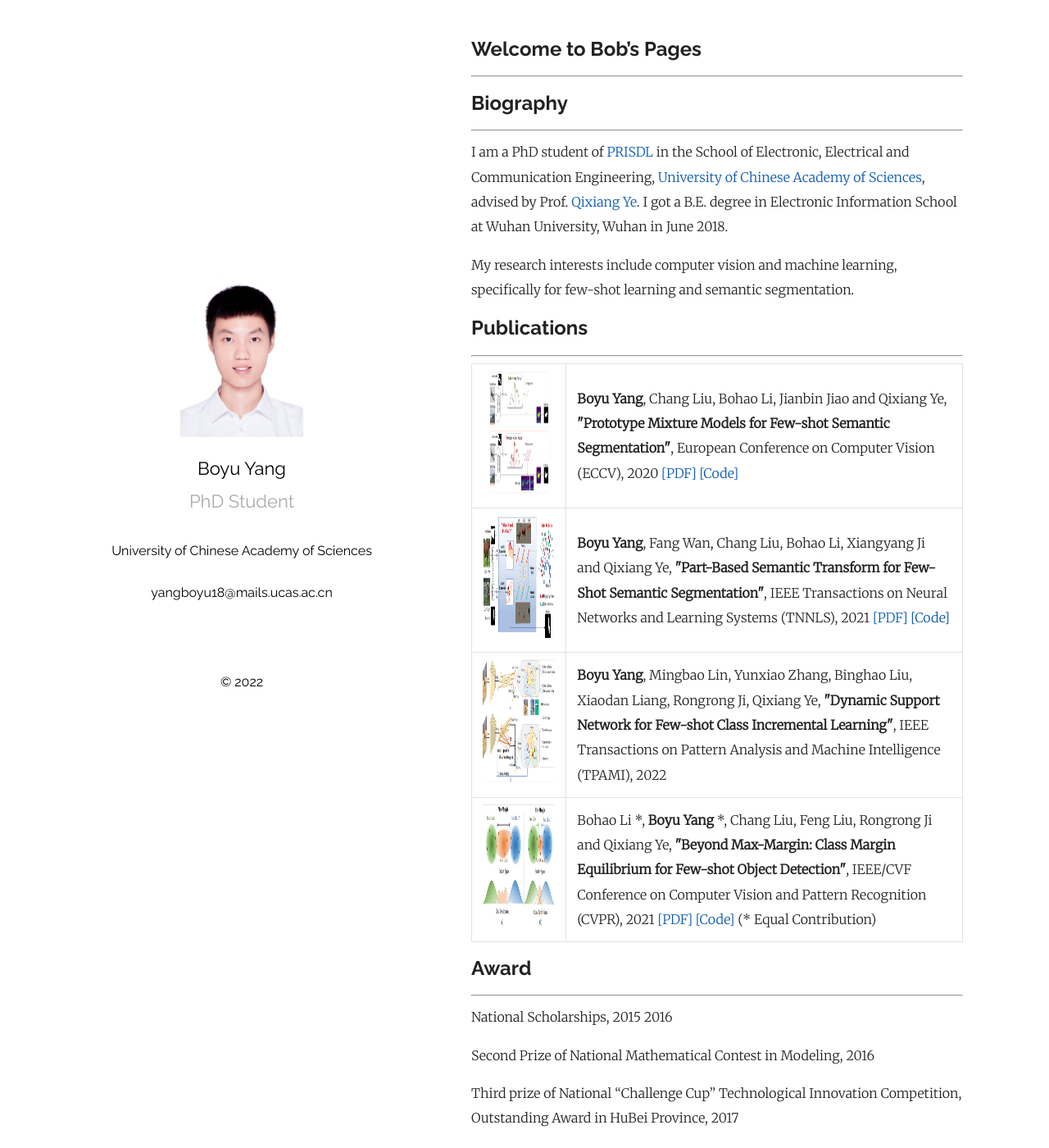
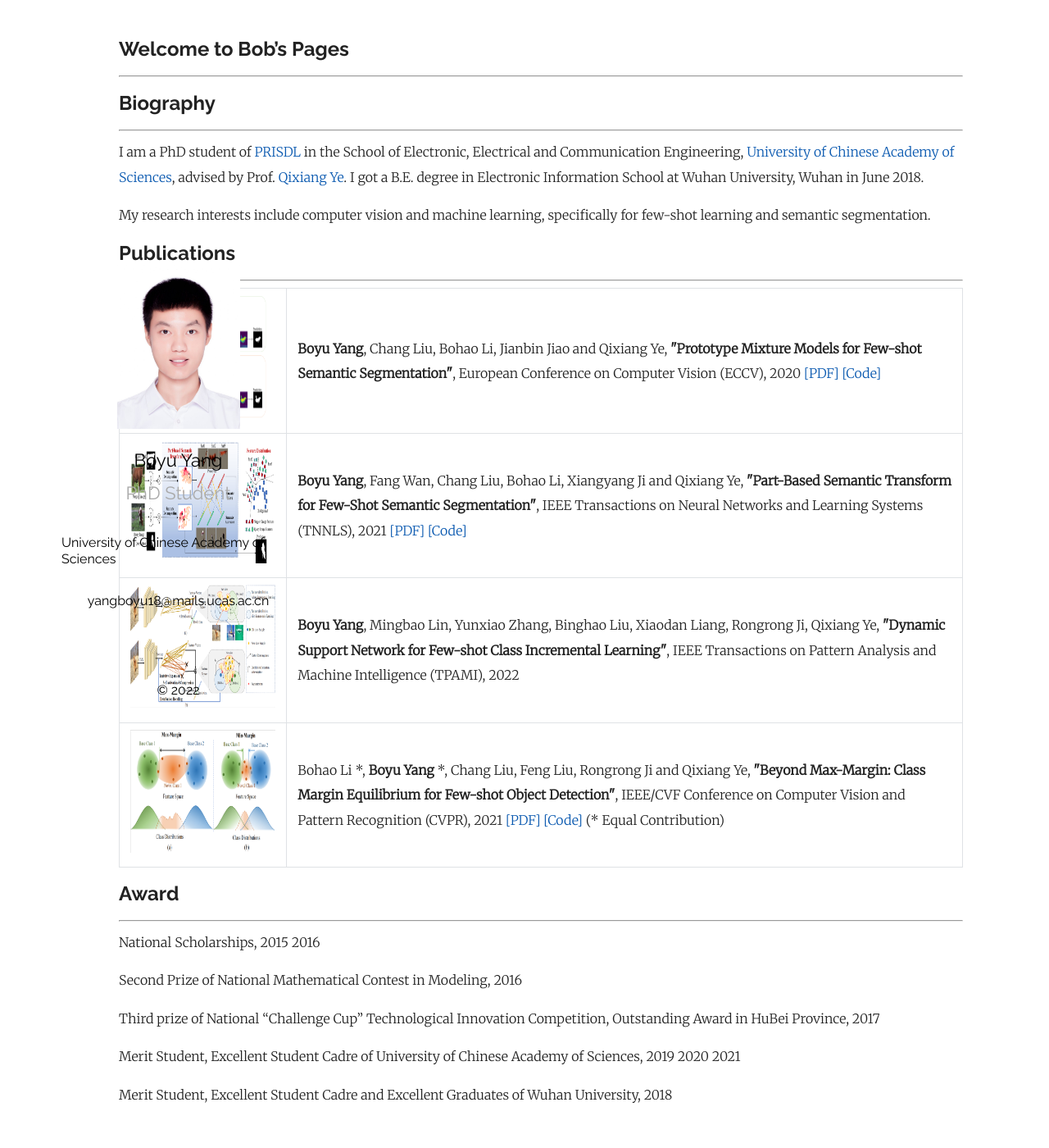
Before and after one commit to Yang-Bob/Yang-Bob.github.io, a Jekyll site: the page built from index.md, in a window 1280 px wide and 1400 px high. Shown: the whole window at 82% size. Built offline with Jekyll 4.4.1, drawn with Linux system fonts in a browser that asks for light colours; some web fonts are replaced; our own code applies the rules of GitHub Pages for plain Markdown files; comment, search, counter and statistics services are not loaded.

Commit message:
Update plain.scss

```diff
--- a/_sass/plain.scss
+++ b/_sass/plain.scss
@@ -6,7 +6,7 @@ $linkColor: #0a59b0;
 $mobileW: 768px;
 $smallMobileW: 480px;
 $bigScreenW: 1600px;
-$leftWidth: 440px;
+$leftWidth: 10px;
 
 *,
 *:before,
```
